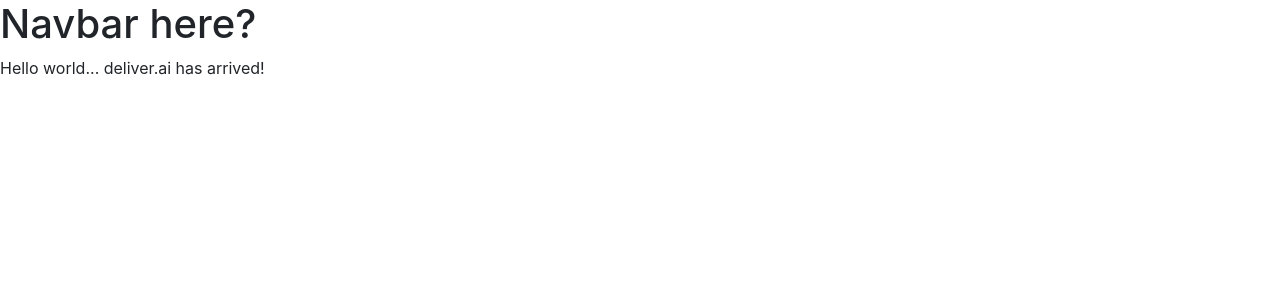
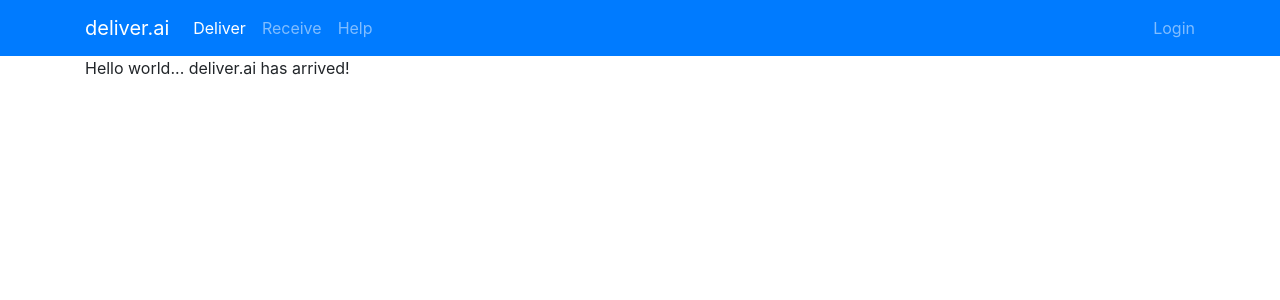
Before and after one commit to JMaio/deliver.ai, a Flask app: page / in a window 1280 px wide. Shown: the top 300 px of the page. Run offline with Flask 2, Linux system fonts and the light colour scheme; some libraries are stand-ins or nearby versions.

Commit message:
add navigation

```diff
--- a/flask_app/templates/base.html
+++ b/flask_app/templates/base.html
@@ -6,14 +6,41 @@
     {% include "styles.html" %}
 </head>
 <body>
-    <div class="container-fluid"></div>
-<h1>Navbar here?</h1>
-{% block content %}
+<nav class="navbar navbar-expand-lg navbar-dark bg-primary">
+    <div class="container">
+        <a href="/" class="navbar-brand">deliver.ai</a>
+        <button class="navbar-toggler" type="button" data-toggle="collapse" data-target="#navbarText"
+                aria-controls="navbarText" aria-expanded="false" aria-label="Toggle navigation">
+            <span class="navbar-toggler-icon"></span>
+        </button>
+        <div class="collapse navbar-collapse" id="navbarText">
+            <ul class="navbar-nav mr-auto">
+                <li class="nav-item active">
+                    <a class="nav-link" href="#">Deliver <span class="sr-only">(current)</span></a>
+                </li>
+                <li class="nav-item">
+                    <a class="nav-link" href="#">Receive</a>
+                </li>
+                <li class="nav-item">
+                    <a class="nav-link" href="#">Help</a>
+                </li>
+            </ul>
+            {% if username %}
+                <a href="/user/{{ username }}" class="navbar-text">{{ username }}</a>
+            {% else %}
+                <a href="/login/" class="navbar-text">Login</a>
+            {% endif %}
+        </div>
+    </div>
+</nav>
+<div class="container">
+    {% block content %}
 
-{% endblock %}
+    {% endblock %}
+</div>
 
 {% block scripts %}
-{% include "scripts.html" %}
+    {% include "scripts.html" %}
 {% endblock %}
 </body>
 </html>
```
